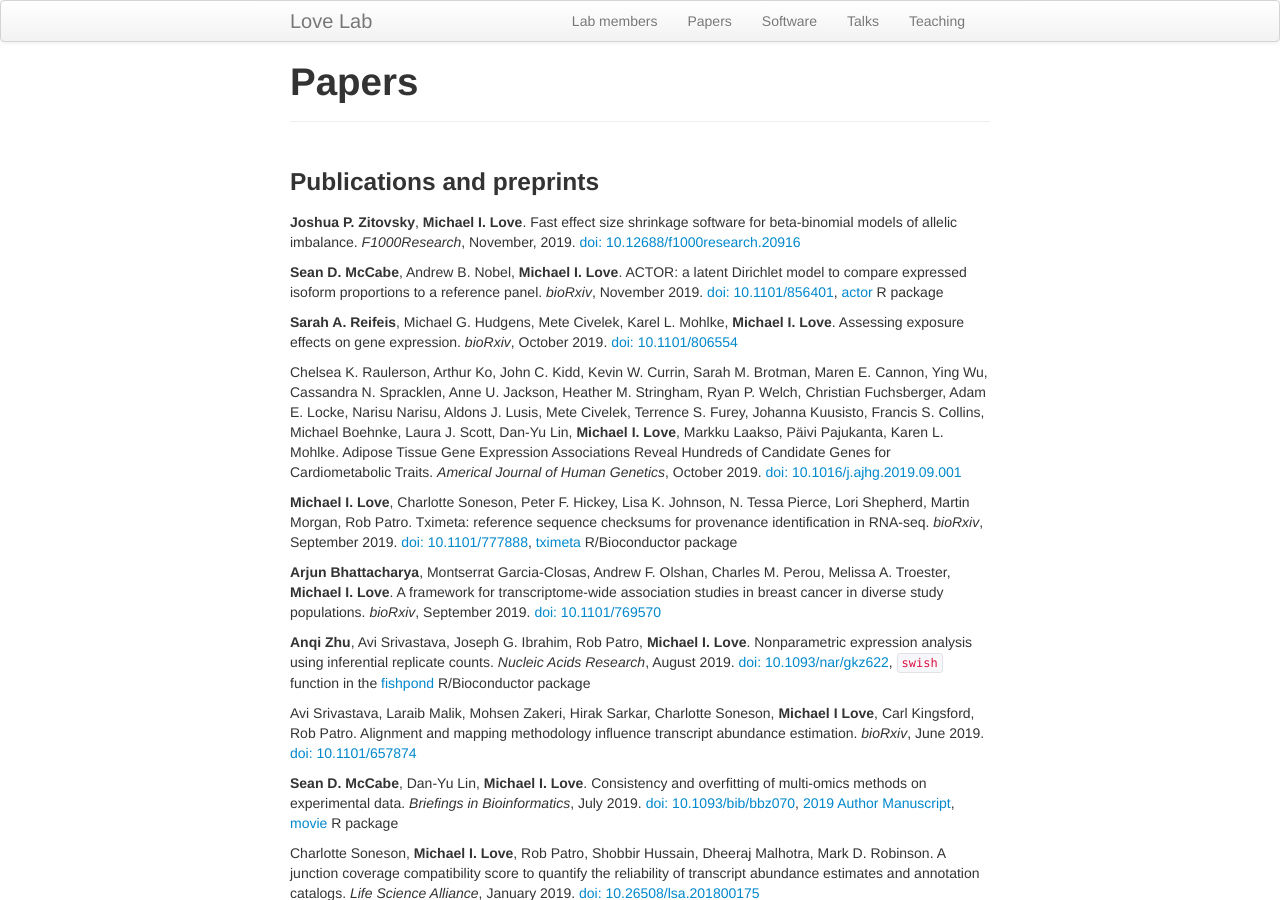
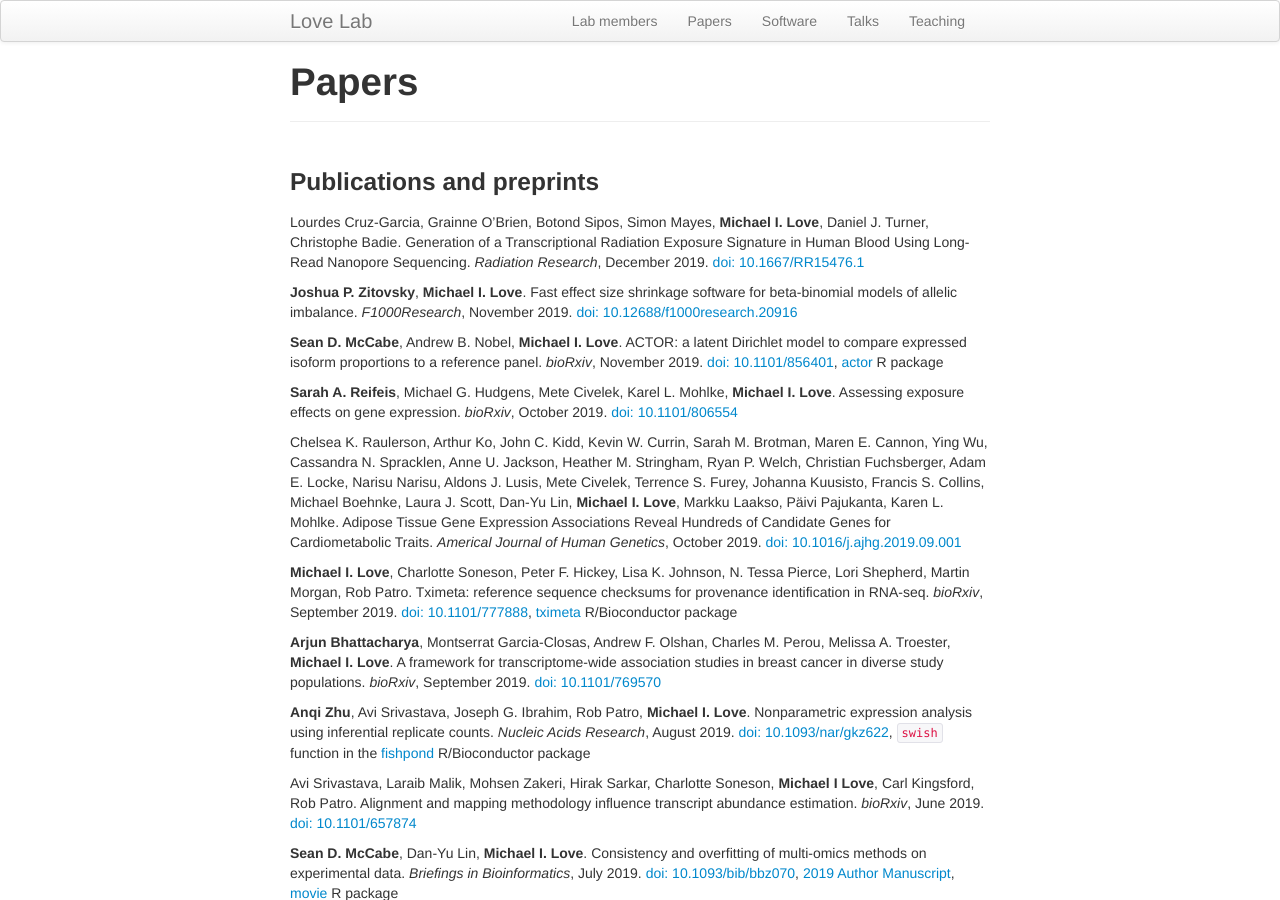
Before and after one commit to mikelove/mikelove.github.io, a Jekyll site: the page built from pages/papers.md, in a window 1280 px wide and 900 px high. Built offline with Jekyll 4.4.1, drawn with Linux system fonts in a browser that asks for light colours.

Commit message:
adding radiation paper

```diff
--- a/pages/papers.md
+++ b/pages/papers.md
@@ -5,10 +5,17 @@ title: "Papers"
 
 ### Publications and preprints
 
+Lourdes Cruz-Garcia, Grainne O'Brien, Botond Sipos, Simon Mayes,
+**Michael I. Love**, Daniel J. Turner, Christophe Badie.
+Generation of a Transcriptional Radiation Exposure Signature in Human
+Blood Using Long-Read Nanopore Sequencing.
+*Radiation Research*, December 2019.
+[doi: 10.1667/RR15476.1](https://doi.org/10.1667/RR15476.1)
+
 **Joshua P. Zitovsky**, **Michael I. Love**.
 Fast effect size shrinkage software for beta-binomial models of
 allelic imbalance.
-*F1000Research*, November, 2019.
+*F1000Research*, November 2019.
 [doi: 10.12688/f1000research.20916](https://doi.org/10.12688/f1000research.20916)
 
 **Sean D. McCabe**, Andrew B. Nobel, **Michael I. Love**.
```
